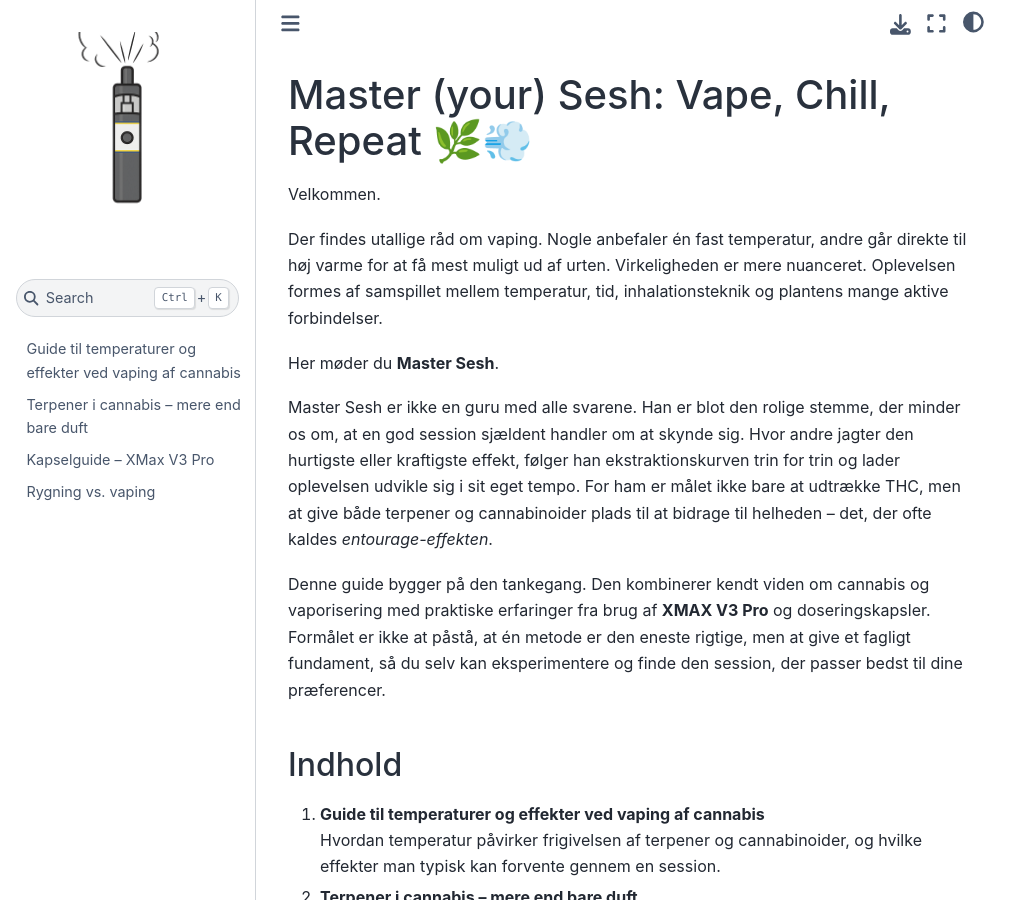
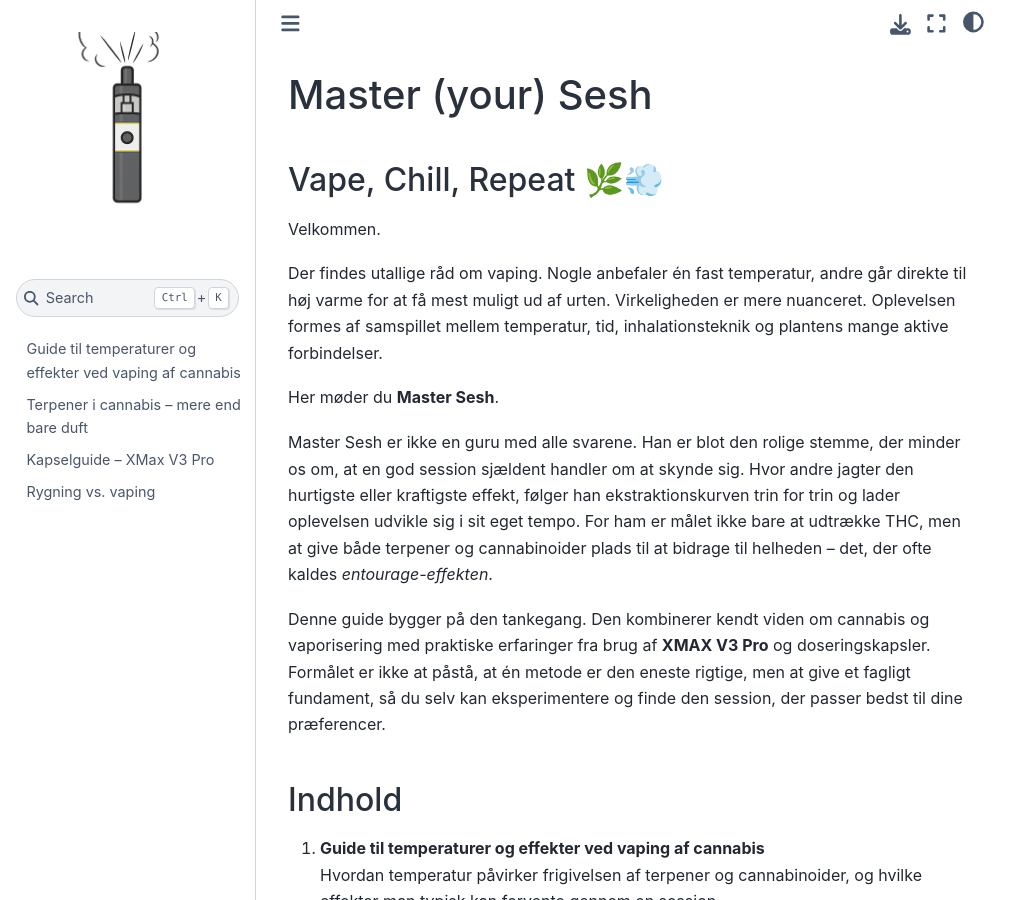
Before and after one commit to misterpoxycat/sesh, a Jupyter Book: the page built from docs/intro.md, in a window 1280 px wide and 900 px high. Shown: the whole window, without its empty margins (0-1031 px from the left). Built offline with Jupyter Book 1.0.4 settings and Sphinx 7.4.7 and the Sphinx Book theme 1.1.4, drawn with Linux system fonts in a browser that asks for light colours.

```diff
--- a/docs/intro.md
+++ b/docs/intro.md
@@ -4,7 +4,9 @@
 }
 </style>
 
-# Master (your) Sesh: Vape, Chill, Repeat 🌿💨
+# Master (your) Sesh
+
+## Vape, Chill, Repeat 🌿💨
 
 Velkommen.
 
```
